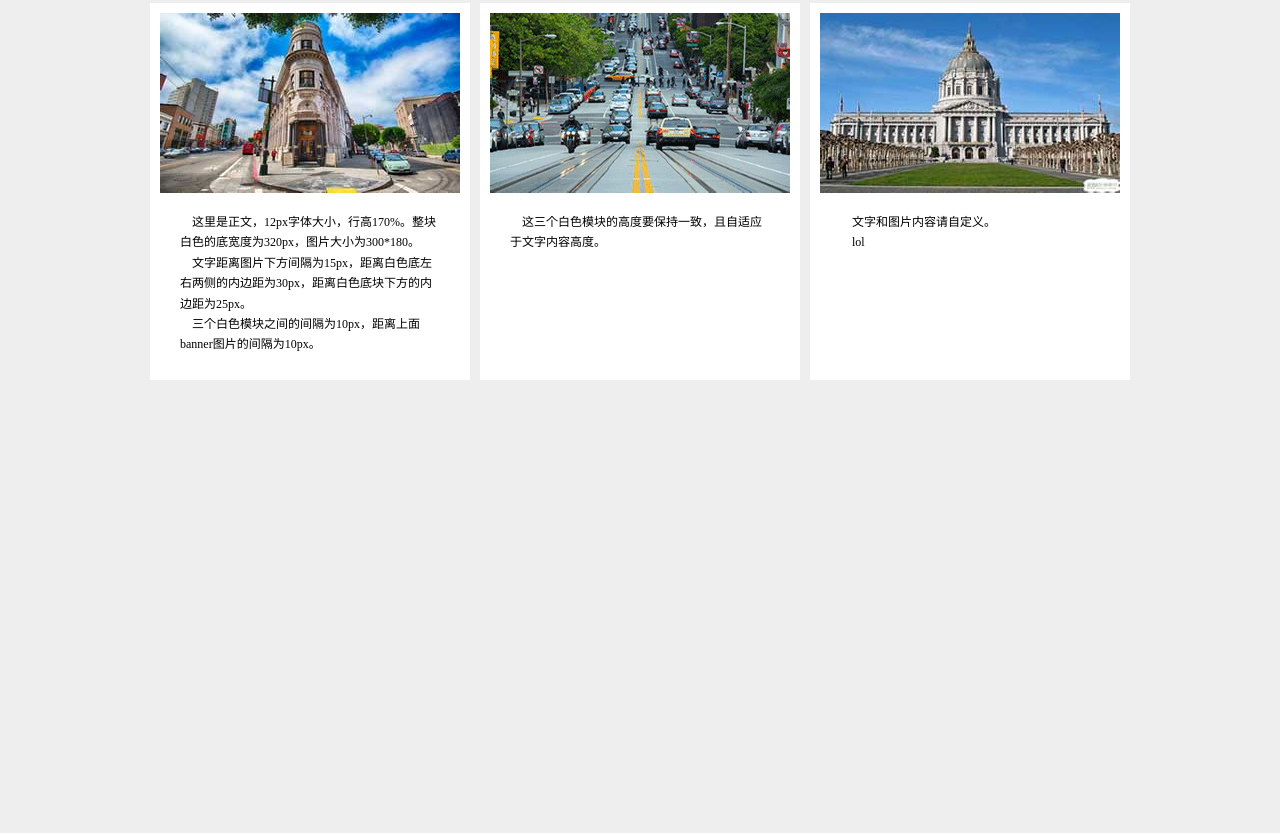
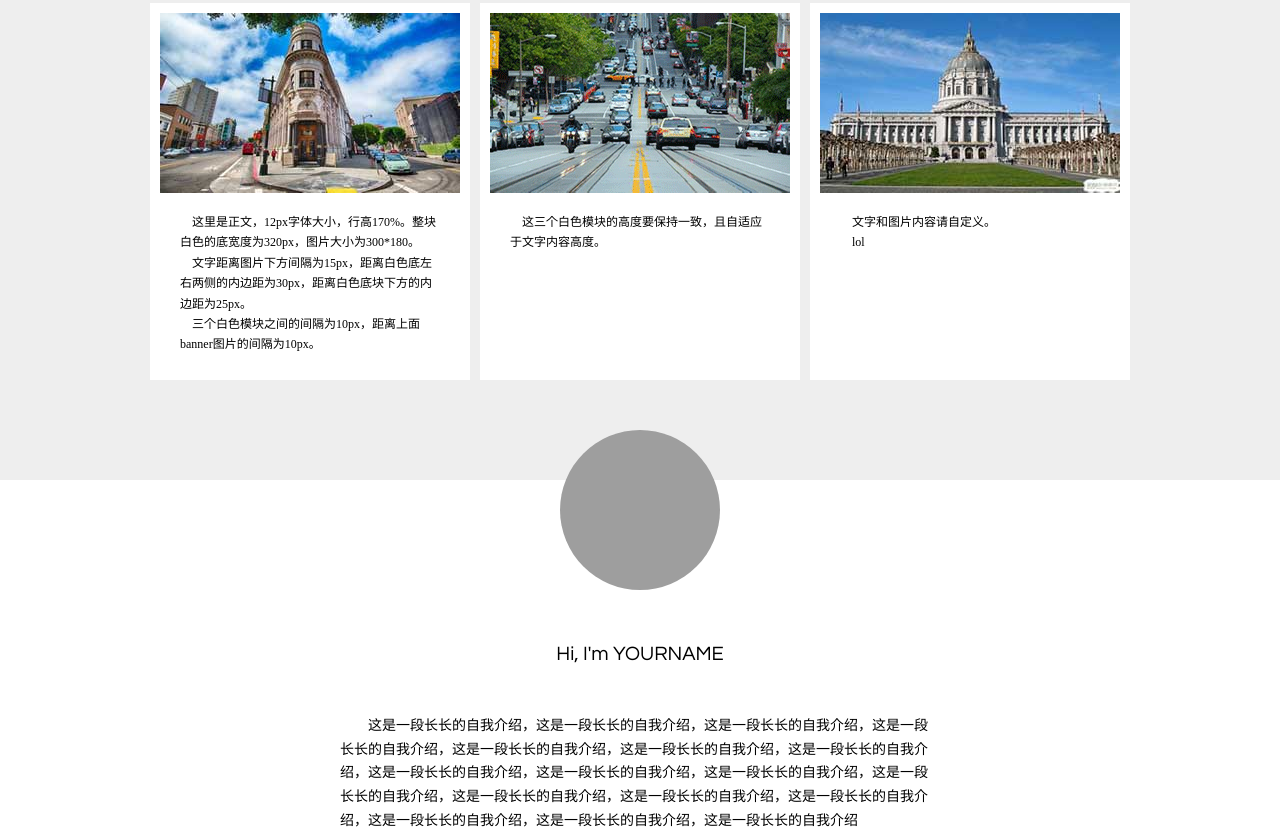
Before and after one commit to WitNesS23/IFE_2015_spring, a plain HTML site: page task0001/task0001_7/task0001_1.html in a window 1280 px wide. Shown: the part 612-1445 px from the top of the page. Before the commit the page ends 992 px from the top, so only its background shows below. Drawn offline with Linux system fonts and the light colour scheme; grey boxes are pictures that could not be loaded.

Commit message:
commit test

```diff
--- a/task0001/task0001_7/style_1.css
+++ b/task0001/task0001_7/style_1.css
@@ -131,3 +131,37 @@ header>a{
 	line-height: 1.7;
 	white-space: pre-wrap;
 }
+
+
+.self_introduce{
+	margin-top: 100px;
+	background-color: white;
+	position: relative;
+}
+
+.self_introduce img{
+	width: 160px;
+	height: 160px;
+	border-radius: 50%;
+	position: relative;
+	left: 50%;
+	margin-left: -80px;
+	top: -50px;
+}
+
+.self_introduce h2{
+	text-align: center;
+	font-size: 20px;
+	font-family: 'Century Gothic';
+	color: black;
+	font-weight: normal;
+}
+
+.self_introduce p{
+	width: 600px;
+	margin: 0 auto;
+	margin-top: 50px;
+	font-size: 14px;
+	line-height: 1.7;
+	text-indent: 2em;
+}
--- a/task0001/task0001_7/task0001_1.html
+++ b/task0001/task0001_7/task0001_1.html
@@ -48,7 +48,20 @@
     lol</p>
 			</section>
 		</section>
+		<section class="self_introduce">
+			<img src="http://7xi77s.com1.z0.glb.clouddn.com/ymhd.jpg">
+			<h2>Hi, I'm YOURNAME</h2>
+			<p>这是一段长长的自我介绍，这是一段长长的自我介绍，这是一段长长的自我介绍，这是一段长长的自我介绍，这是一段长长的自我介绍，这是一段长长的自我介绍，这是一段长长的自我介绍，这是一段长长的自我介绍，这是一段长长的自我介绍，这是一段长长的自我介绍，这是一段长长的自我介绍，这是一段长长的自我介绍，这是一段长长的自我介绍，这是一段长长的自我介绍，这是一段长长的自我介绍，这是一段长长的自我介绍，这是一段长长的自我介绍</p>
+		</section>
 	</main>
-	<footer></footer>
+	<footer>
+		<nav></nav>
+		<section>
+
+		</section>
+		<section>
+
+		</section>
+	</footer>
 </body>
 </html>
```
